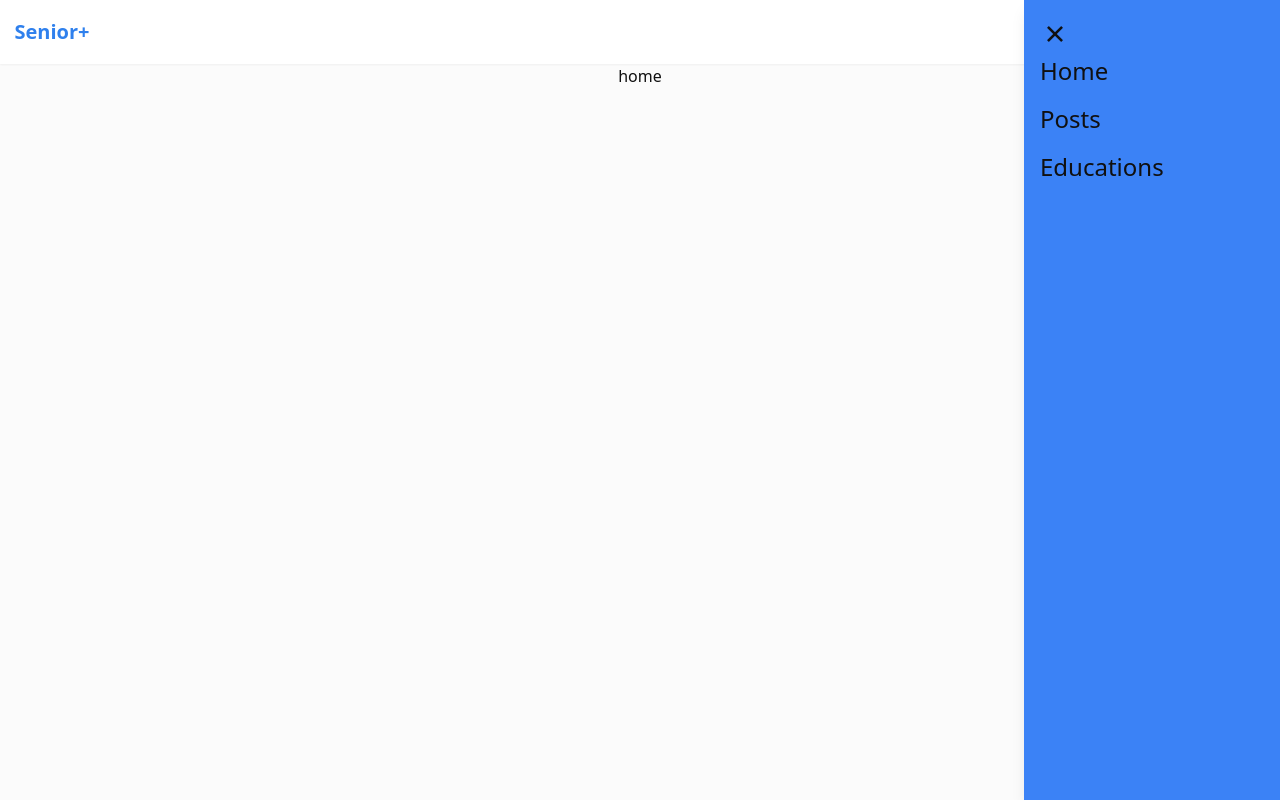
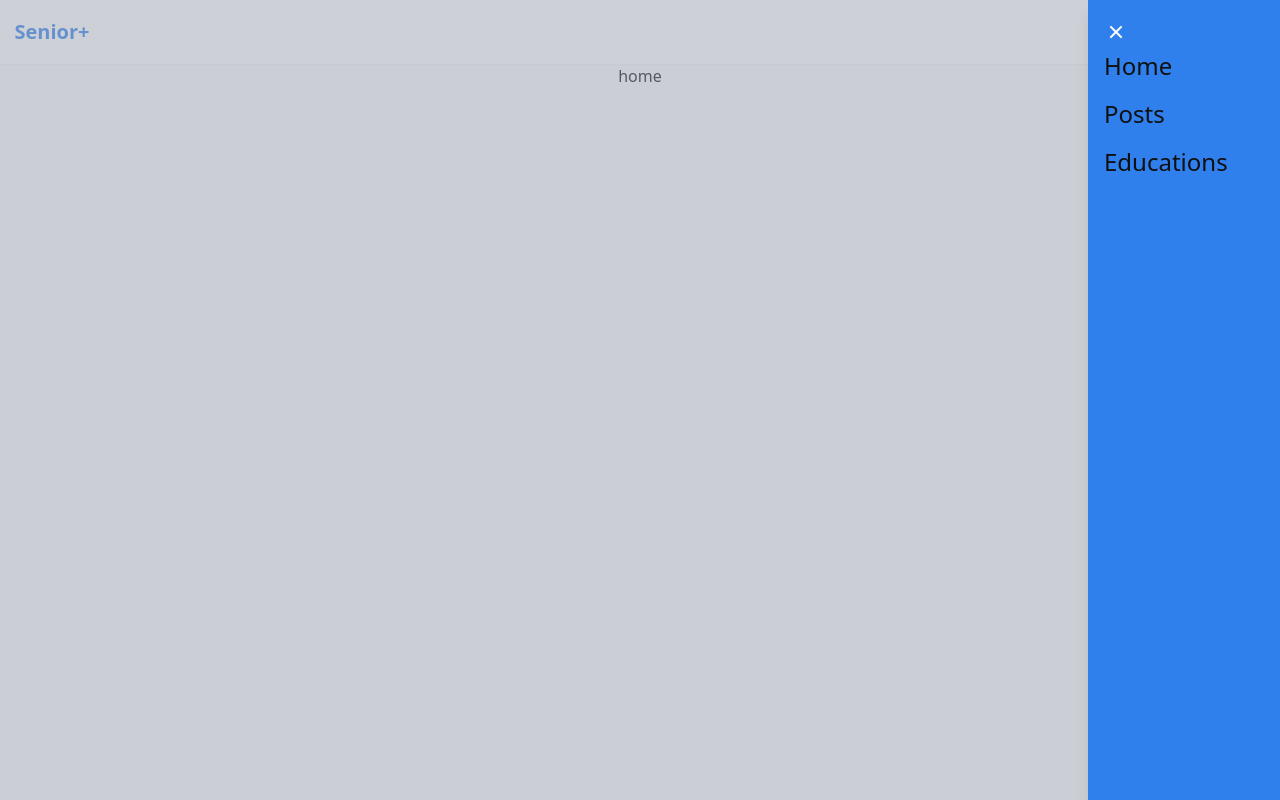
Before and after one commit to kimyoo04/seoul-competition, a Next.js app in the folder next/: page / in a window 1280 px wide. Both pictures are taken after a click on the button 1252 px from the left and 32 px from the top of the page. Built offline with nearby package versions, Linux system fonts and the light colour scheme; no server answers; a web font is replaced by a local one.

Commit message:
fix: 사이드바 외부 영역 및  닫기 버튼 선택 시 닫히도록 수정

```diff
--- a/next/src/layouts/Header/Sidebar/index.tsx
+++ b/next/src/layouts/Header/Sidebar/index.tsx
@@ -10,23 +10,30 @@ const SideBar = () => {
 
   return (
     <AnimatePresence>
-      {/* 메뉴 컴포넌트가 isClicked에 토글 됨 */}
+      {/* 회색 풀 스크린 div가 isSidebar에 토글*/}
+      {isSidebar && (
+        <div
+          className="fixed top-0 left-0 w-screen h-screen bg-gray-400 opacity-50 z-40"
+          onClick={() => dispatch(sidebarActions.toggleSidebar())}
+        ></div>
+      )}
+
+      {/* 사이드바가 isSidebar에 토클 */}
       {isSidebar && (
         <motion.div
           initial={{ x: 300 }}
           animate={{ x: 0 }}
           exit={{ x: 300 }}
           transition={{ duration: 0.2 }}
-          className="absolute right-0 z-40 w-64 h-screen max-w-md p-4 bg-blue-500 shadow-lg"
-          onClick={() => dispatch(sidebarActions.toggleSidebar())}
+          className="absolute right-0 z-40 w-48 h-screen max-w-md p-4 bg-main_color shadow-lg"
         >
           {/* 닫기 버튼 */}
-          <button className="text-gray-400 hover:text-gray-500">
-            <i className="text-3xl ri-close-line" />
+          <button onClick={() => dispatch(sidebarActions.toggleSidebar())}>
+            <i className="text-2xl text-font_white ri-close-line" />
           </button>
 
           {/* Modal의 Children = NavLinks */}
-          <NavLinks />
+            <NavLinks />
         </motion.div>
       )}
     </AnimatePresence>
```
